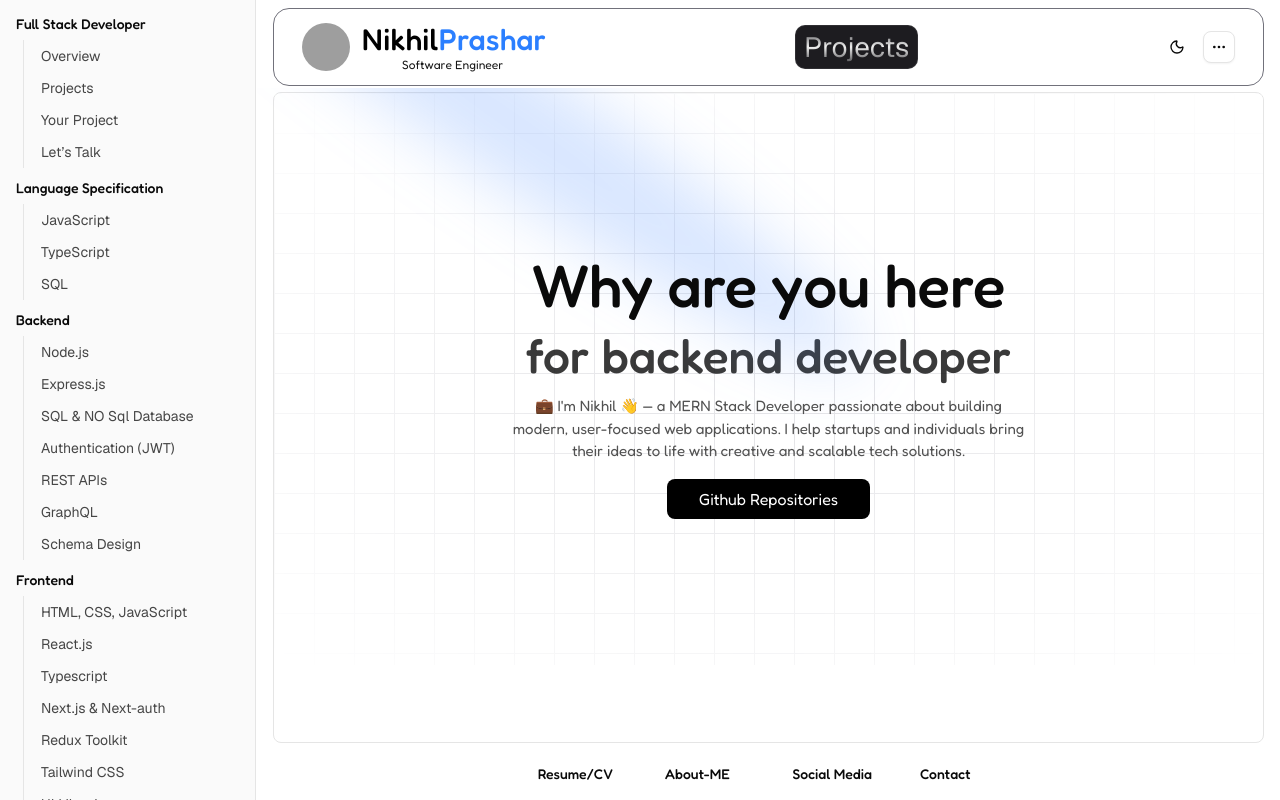
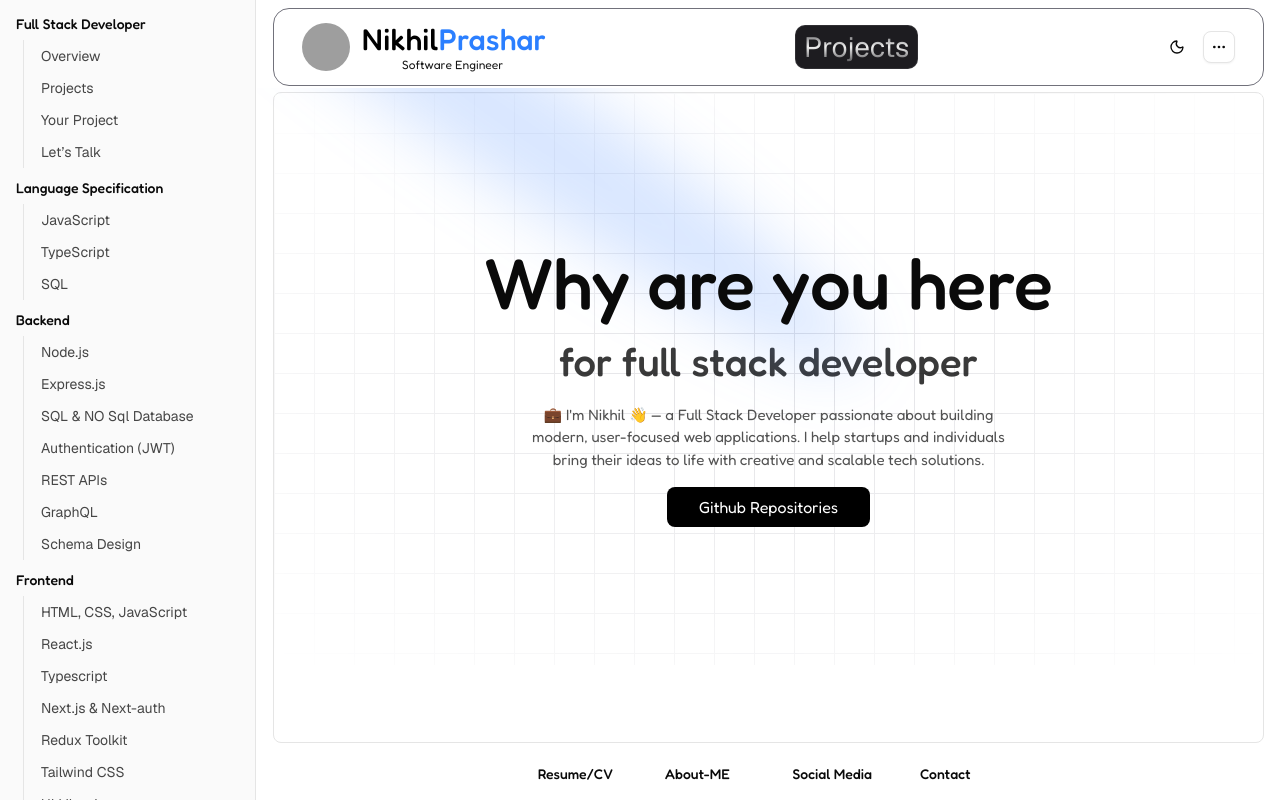
Before and after one commit to Nikhilprashar561/Portfolio, a Next.js app: page / in a window 1280 px wide. Built offline with nearby package versions, Linux system fonts and the light colour scheme; grey boxes are pictures that could not be loaded.

Commit message:
Content change hero section flip text

```diff
--- a/src/app/page.js
+++ b/src/app/page.js
@@ -20,8 +20,15 @@ export default function Home() {
   const words = [
     "View my skills",
     "view my projects",
+    "for full stack developer",
     "for backend developer",
-    "your product",
+    "for frontend developer",
+    "solve your problems",
+    "build your next project",
+    "what i can do for you",
+    "from idea to production",
+    "for software developer",
+    "something in your mind"
   ];
 
   const [index, setIndex] = useState(0);
@@ -37,7 +44,7 @@ export default function Home() {
   return (
     <>
       <div
-        className={`relative flex h-auto sm:h-[572px] w-full ${GeistSans.className} justify-center items-center py-10 bg-white dark:bg-black`}
+        className={`relative flex h-[525px] sm:h-[572px] w-full ${GeistSans.className} justify-center items-center py-10 bg-white dark:bg-black`}
       >
         <div
           className={cn(
@@ -51,12 +58,12 @@ export default function Home() {
         <div className="pointer-events-none absolute inset-0 flex flex-col items-center justify-center bg-white [mask-image:radial-gradient(ellipse_at_center,transparent_10%,black)] dark:bg-black"></div>
         <div className="flex flex-col items-center">
           <p
-            className={`relative z-20 bg-gradient-to-b bg-clip-text py-4 text-3xl ${fredoka.className} sm:text-6xl`}
+            className={`relative z-20 bg-gradient-to-b bg-clip-text py-4 text-3xl ${fredoka.className} sm:text-6xl lg:text-7xl`}
           >
             Why are you here
           </p>
           <span
-            className={`relative ${fredoka.className} inline-block text-2xl sm:text-5xl opacity-80 perspective-[600px]`}
+            className={`relative ${fredoka.className} inline-block text-2xl sm:text-[40px] opacity-80 perspective-[600px]`}
           >
             <span
               key={index}
@@ -71,9 +78,9 @@ export default function Home() {
             </span>
           </span>
           <p
-            className={`relative z-10 mx-auto max-w-lg py-4 text-center text-[15px] font-normal ${fredok.className} text-neutral-600 dark:text-neutral-400`}
+            className={`relative z-10 mx-auto max-w-lg py-4 px-2 text-center text-[15px] font-normal ${fredok.className} text-neutral-600 dark:text-neutral-400`}
           >
-            💼 I'm Nikhil 👋 — a MERN Stack Developer passionate about building
+            💼 I'm Nikhil 👋 — a Full Stack Developer passionate about building
             modern, user-focused web applications. I help startups and
             individuals bring their ideas to life with creative and scalable
             tech solutions.
```
